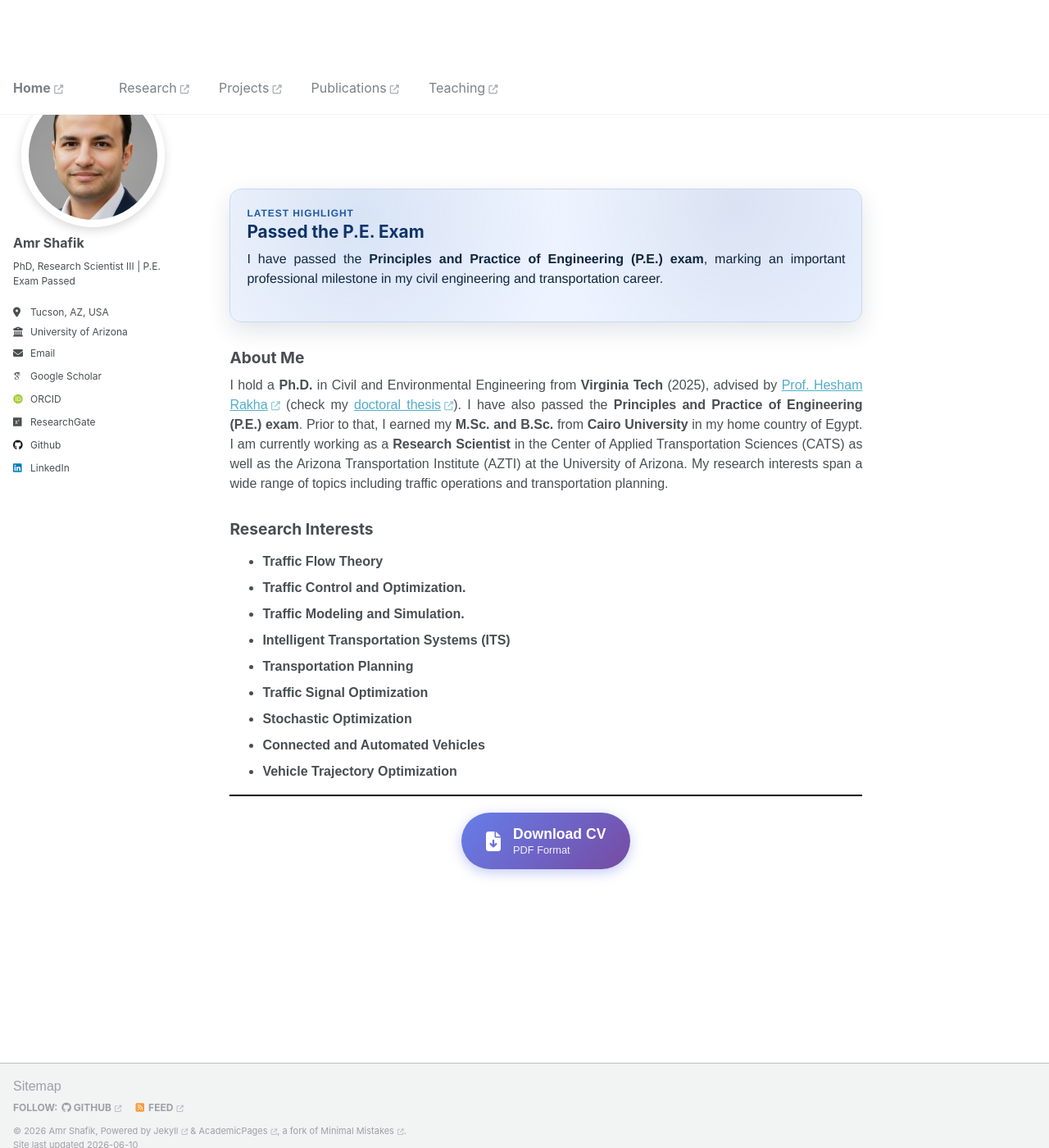
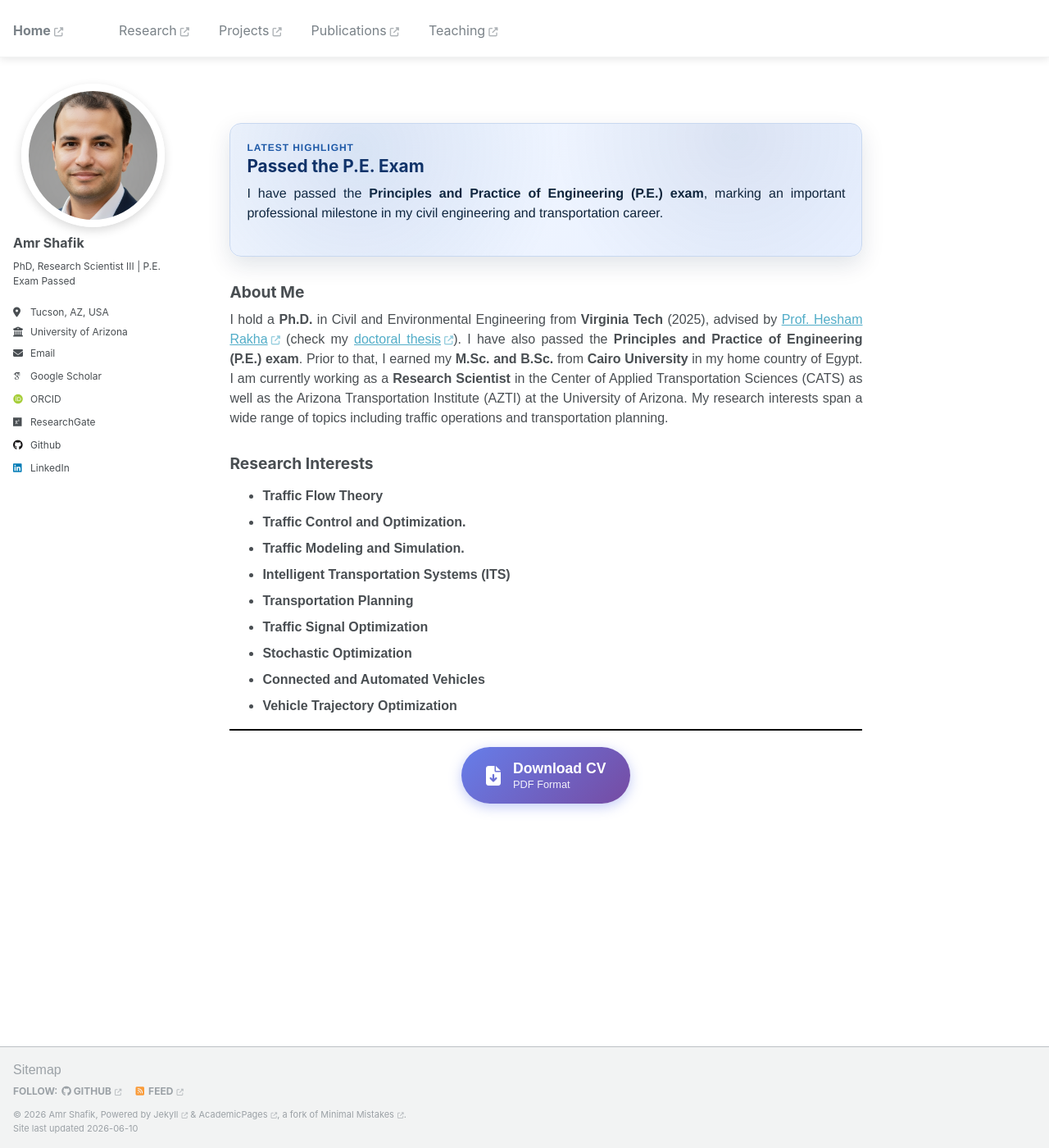
Before and after one commit to akshafik/amrshafik, a Jekyll site: the page built from _pages/about.md, in a window 1280 px wide and 1400 px high. Shown: the whole window at 82% size. Built offline with Jekyll 4.4.1, drawn with Linux system fonts in a browser that asks for light colours; some web fonts are replaced.

Commit message:
Fix header visualization and implement fixed navigation bar

```diff
--- a/assets/css/custom.scss
+++ b/assets/css/custom.scss
@@ -253,18 +253,18 @@ body {
    ========================================================================== */
 
 .masthead {
-  position: sticky !important;
+  position: fixed !important;
   top: 0 !important;
+  left: 0 !important;
+  right: 0 !important;
   z-index: 1000 !important;
   background: white !important;
-  box-shadow: 0 2px 10px rgba(0, 0, 0, 0) !important;
-  transition: all 0.3s ease !important;
+  box-shadow: 0 2px 10px rgba(0, 0, 0, 0.1) !important;
 }
 
-.masthead.scrolled {
-  box-shadow: 0 2px 10px rgba(0, 0, 0, 0.1) !important;
-  background: rgba(255, 255, 255, 0.98) !important;
-  backdrop-filter: blur(10px) !important;
+/* Adjust top margin of content to not hide behind fixed header */
+body {
+  padding-top: 60px;
 }
 
 /* Adjust main content to account for sticky nav */
```
